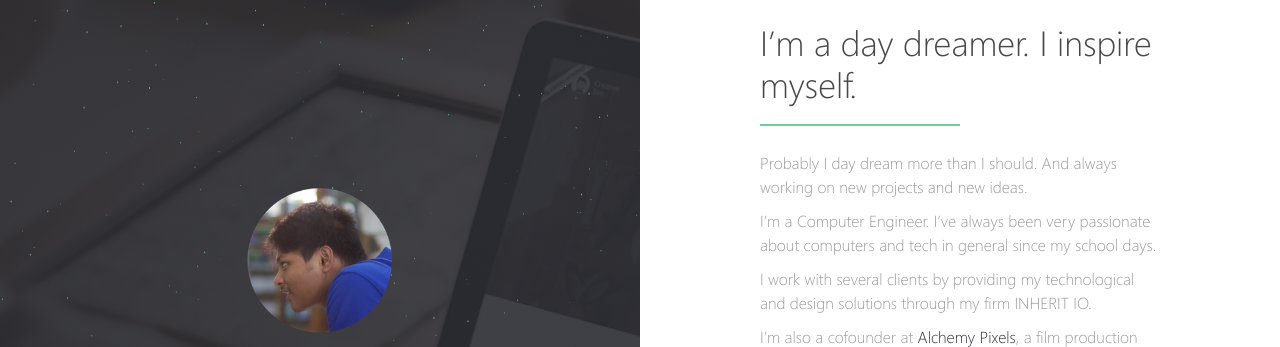
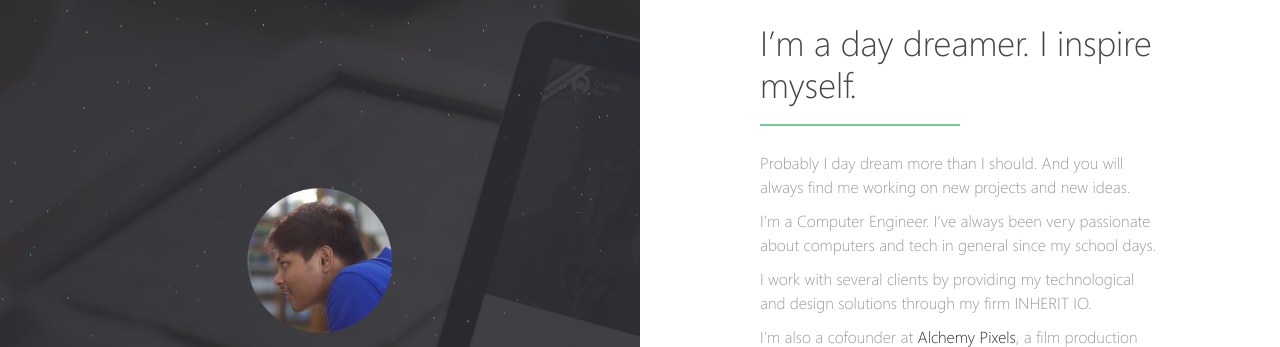
Before and after one commit to skyhitblog/skyhitblog.github.io, a Jekyll site: the page built from index.md, in a window 1280 px wide. Shown: the part 74-421 px from the top of the page. Built offline with Jekyll 4.4.1, drawn with Linux system fonts in a browser that asks for light colours; our own code applies the rules of GitHub Pages for plain Markdown files.

Commit message:
Update index.md

```diff
--- a/index.md
+++ b/index.md
@@ -3,7 +3,7 @@ layout: home
 ---
 # I'm a day dreamer. I inspire myself.
 
-Probably I day dream more than I should. And always working on new projects and new ideas.
+Probably I day dream more than I should. And you will always find me working on new projects and new ideas.
 
 I'm a Computer Engineer. I've always been very passionate about computers and tech in general since my school days.
 
```
